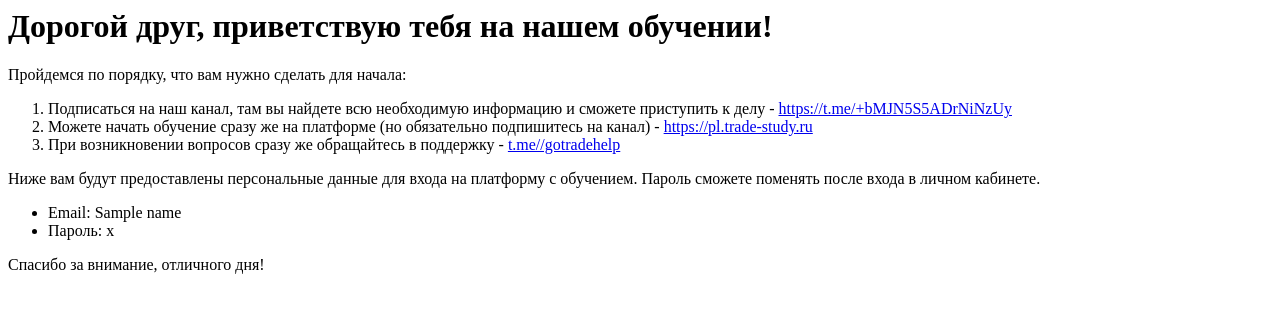
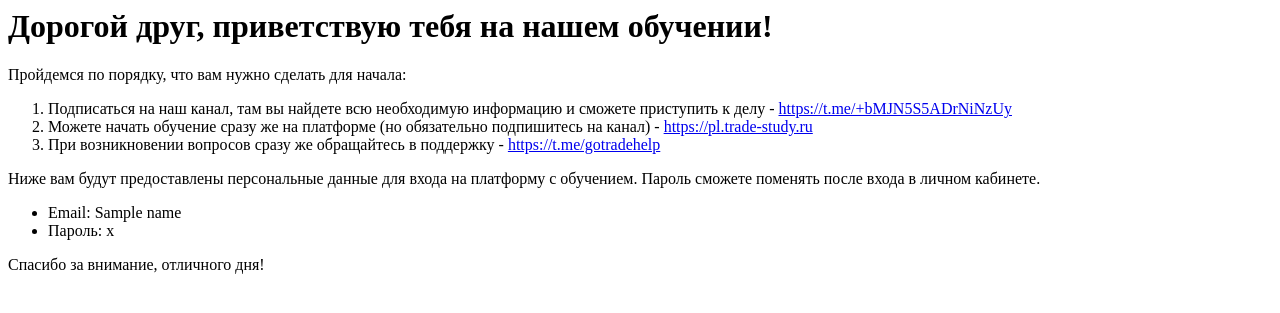
Before and after one commit to rybakooov/bred, a Django app: template backend/users/templates/users/registration_template.html in a window 1280 px wide. Shown: the top 313 px of the page. Run offline with Django 3.2, Linux system fonts and the light colour scheme; the template is opened without the code that fills it: most values are stand-ins (such as "Sample title", 1, 10 or a date in 2020).

Commit message:
push cloud fix

```diff
--- a/backend/users/models.py
+++ b/backend/users/models.py
@@ -89,7 +89,7 @@ class User(AbstractUser):
         send_email(
             'Добро пожаловать!',
             'users/registration_template.html',
-            {'name': self.get_name_or_email(), 'password': raw_password},
+            {'name': self.email, 'password': raw_password},
             'friends@sth-edu.ru',
             [self.email]
         )
--- a/backend/users/templates/users/registration_template.html
+++ b/backend/users/templates/users/registration_template.html
@@ -5,7 +5,7 @@
 <ol>
   <li>Подписаться на наш канал, там вы найдете всю необходимую информацию и сможете приступить к делу - <a href="https://t.me/+bMJN5S5ADrNiNzUy">https://t.me/+bMJN5S5ADrNiNzUy</a></li>
   <li>Можете начать обучение сразу же на платформе (но обязательно подпишитесь на канал) - <a href="https://pl.trade-study.ru">https://pl.trade-study.ru</a></li>
-  <li>При возникновении вопросов сразу же обращайтесь в поддержку - <a href="t.me//gotradehelp">t.me//gotradehelp</a></li>
+  <li>При возникновении вопросов сразу же обращайтесь в поддержку - <a href="https://t.me/gotradehelp">https://t.me/gotradehelp</a></li>
 </ol>
 
 <p>Ниже вам будут предоставлены персональные данные для входа на платформу с обучением. Пароль сможете поменять после входа в личном кабинете.</p>
```
